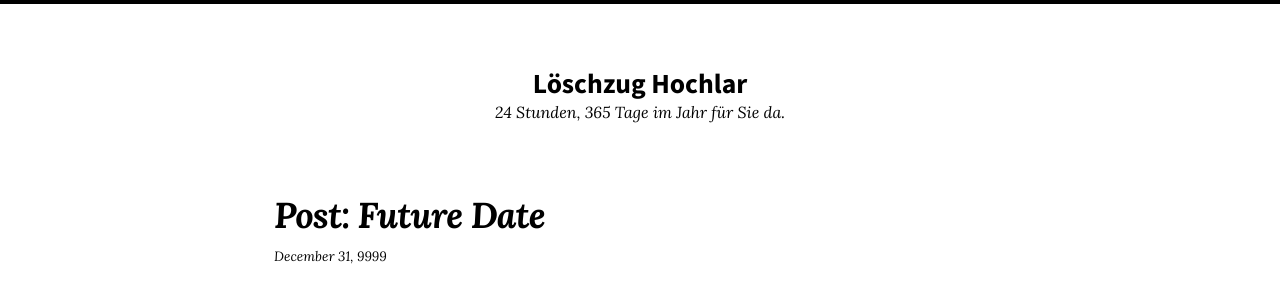
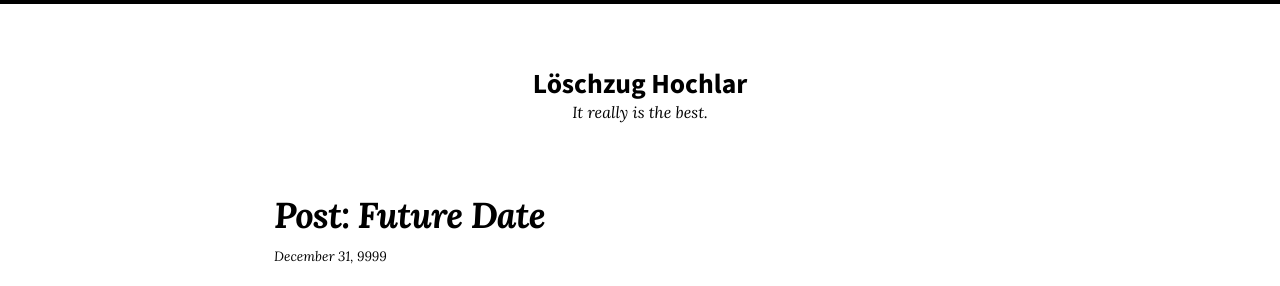
Before and after one commit to stefan-becker/LZ-Hochlar, a Jekyll site: the page built from index.md, in a window 1280 px wide. Shown: the top 286 px of the page. Built offline with Jekyll 4.4.1, drawn with Linux system fonts in a browser that asks for light colours; nearby versions of some CDN libraries.

```diff
--- a/_config.yml
+++ b/_config.yml
@@ -18,7 +18,7 @@ remote_theme: mmistakes/so-simple-theme@3.2.0
 skin: "/assets/css/skins/default.css"
 locale: de-DE
 title: "Löschzug Hochlar"
-description: "24 Stunden, 365 Tage im Jahr für Sie da."
+description: "It really is the best."
 baseurl: # the subpath of your site, e.g. "/blog"
 url: # the base hostname & protocol for your site e.g. "https://mmistakes.github.io"
 logo: # path of site logo, e.g. "/images/logo.png"
```
